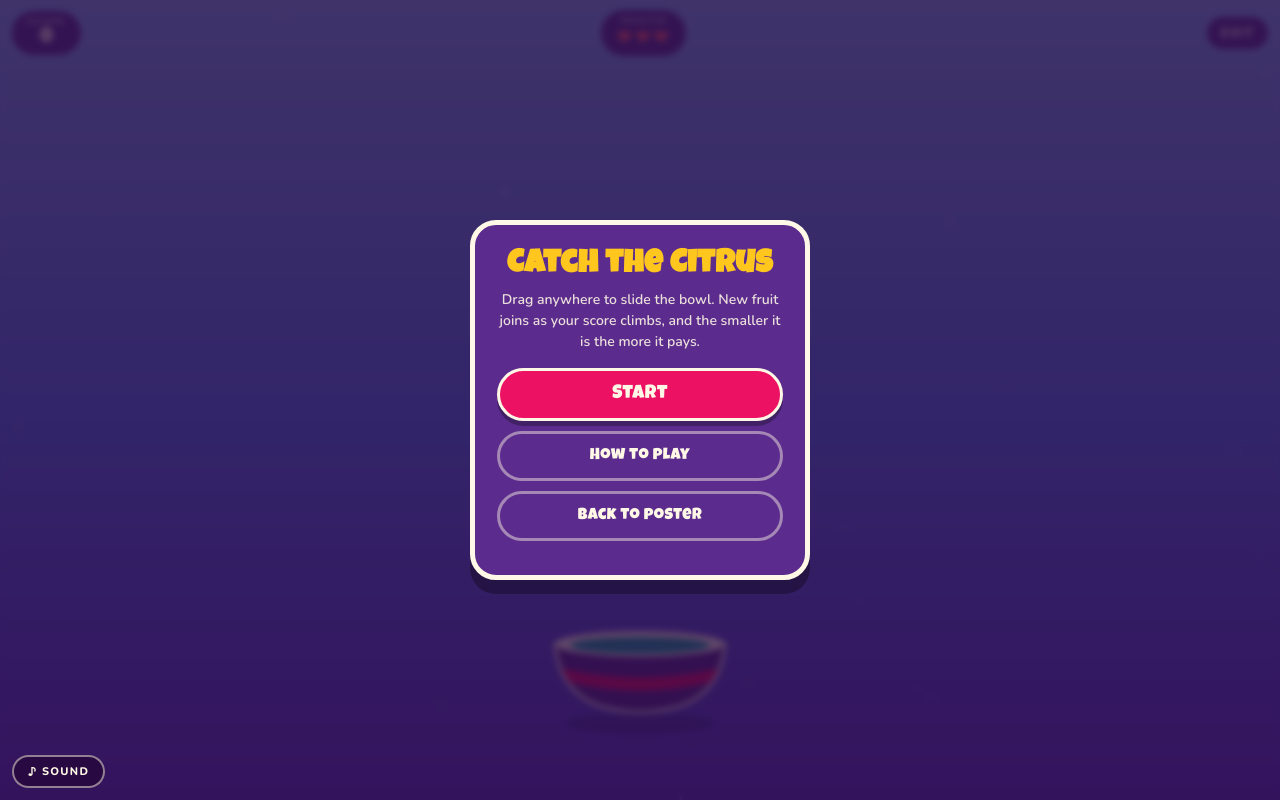
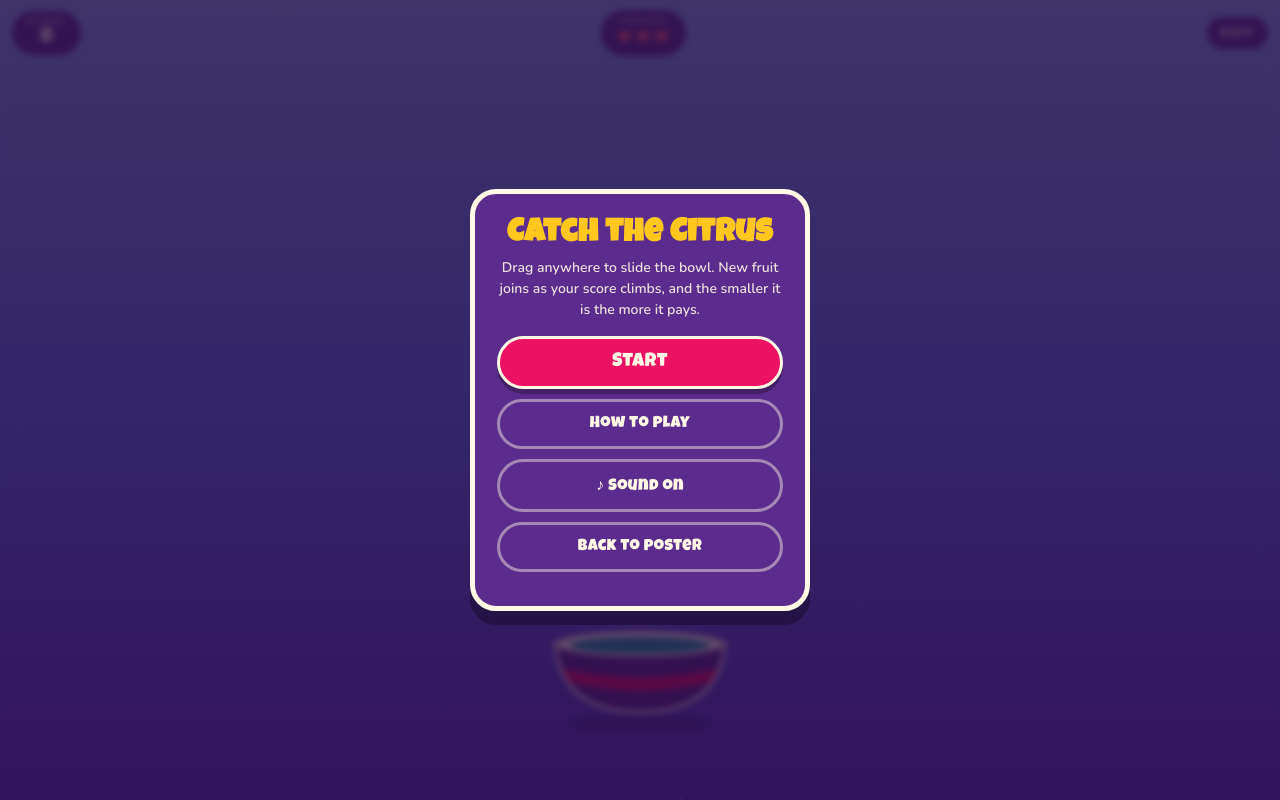
Before and after one commit to jordzlake/chow-app, a Next.js app: page /game in a window 1280 px wide. Built offline with nearby package versions, Linux system fonts and the light colour scheme.

Commit message:
fix fix fix

```diff
--- a/app/game/page.js
+++ b/app/game/page.js
@@ -1447,6 +1447,7 @@ export default function GamePage() {
         </div>
       )}
 
+      {phase === "playing" && (
         <button
           className="mute"
           onClick={toggleMute}
@@ -1455,6 +1456,7 @@ export default function GamePage() {
         >
           {muted ? "\u2715 Sound" : "\u266a Sound"}
         </button>
+      )}
 
       <div className="hud">
         <div className="hud__chip">
@@ -1611,6 +1613,10 @@ export default function GamePage() {
               </div>
             )}
 
+            <button className="btn btn--ghost" onClick={toggleMute}>
+              {muted ? "\u2715 Sound off" : "\u266a Sound on"}
+            </button>
+
             {best > 0 && <p className="panel__text">Your best so far: {best}</p>}
             <Link href="/" className="btn btn--ghost">
               Back to poster
@@ -1626,6 +1632,9 @@ export default function GamePage() {
             <p className="panel__text">You left the game. Pick up where you stopped.</p>
             <button className="btn" onClick={resume}>
               Keep going
+            </button>
+            <button className="btn btn--ghost" onClick={toggleMute}>
+              {muted ? "\u2715 Sound off" : "\u266a Sound on"}
             </button>
           </div>
         </div>
@@ -1660,6 +1669,9 @@ export default function GamePage() {
                 <button className="btn btn--ghost" onClick={() => setBoardOpen(false)}>
                   Back
                 </button>
+                <button className="btn btn--ghost" onClick={toggleMute}>
+                  {muted ? "\u2715 Sound off" : "\u266a Sound on"}
+                </button>
               </>
             ) : (
               <>
@@ -1705,6 +1717,9 @@ export default function GamePage() {
                 <button className="btn btn--ghost" onClick={openBoard}>
                   See the top 10
                 </button>
+                <button className="btn btn--ghost" onClick={toggleMute}>
+                  {muted ? "\u2715 Sound off" : "\u266a Sound on"}
+                </button>
               </>
             )}
           </div>
--- a/package.json
+++ b/package.json
@@ -12,6 +12,7 @@
     "mongodb": "^6.10.0",
     "next": "^15.1.0",
     "react": "^19.0.0",
-    "react-dom": "^19.0.0"
+    "react-dom": "^19.0.0",
+    "tone": "^15.1.22"
   }
 }
```
Also changed, not shown: 1 other file (tests, documents, lock files or other folders). Lines whose indentation alone changed are shown as unchanged.
